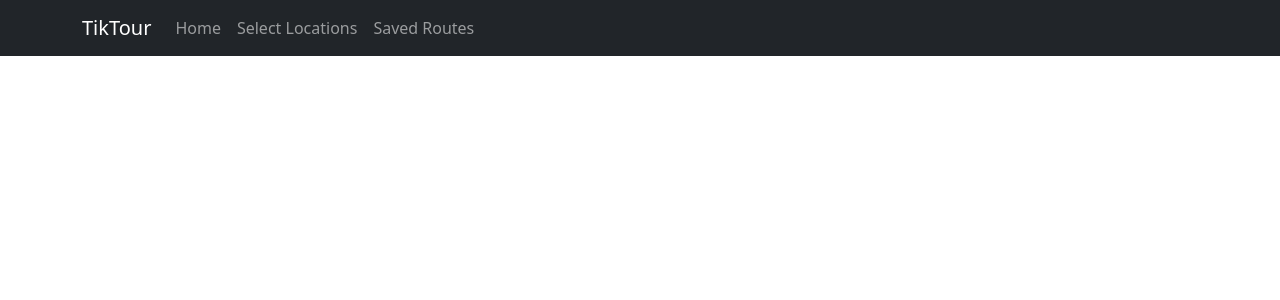
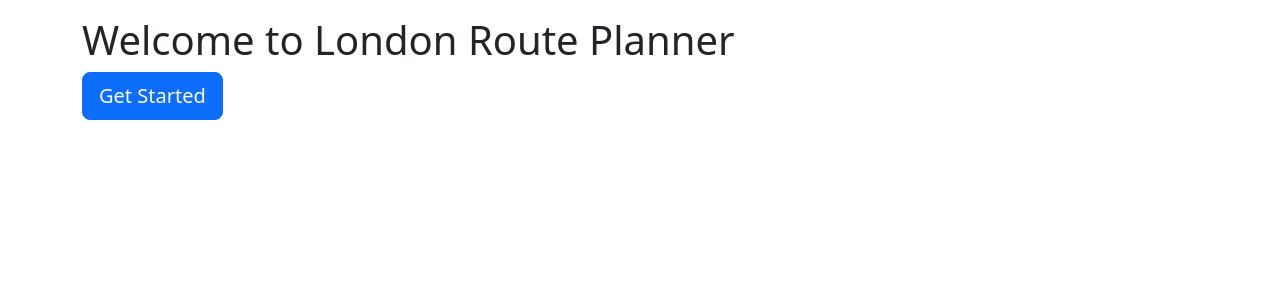
Before and after one commit to rajankdosanjh/travelapp, a Flask app: page / in a window 1280 px wide. Shown: the top 300 px of the page. Run offline with Flask 3, Linux system fonts and the light colour scheme; some libraries are stand-ins or nearby versions.

Commit message:
login page and start page, fixing saved routes functionality so each user can only see their saved routes

```diff
--- /dev/null
+++ b/app/data/users.csv
@@ -0,0 +1,6 @@
+name,username,password
+John Doe,john_doe,P@ssw0rd123!
+Jane Smith,jane_smith,SecureDev!987
+Peter Jones,peter_jones,TryMe#2025
+Mary Williams,mary_williams,mary_pass_4
+David Brown,david_brown,dave_secure_5
--- a/app/templates/base.html
+++ b/app/templates/base.html
@@ -13,9 +13,9 @@
 </head>
 
 <body>
+{% block navbar %}
 <nav class="navbar navbar-expand-sm bg-dark" data-bs-theme="dark">
     <div class="container">
-        <a class="navbar-brand" href="{{ url_for('home') }}">TikTour</a>
         <button class="navbar-toggler" type="button" data-bs-toggle="collapse" data-bs-target="#navbarSupportedContent"
                 aria-controls="navbarSupportedContent" aria-expanded="false" aria-label="Toggle navigation">
             <span class="navbar-toggler-icon"></span>
@@ -23,19 +23,28 @@
         <div class="collapse navbar-collapse" id="navbarSupportedContent">
             <ul class="navbar-nav me-auto mb-2 mb-lg-0">
                 <li class="nav-item">
-                    <a class="nav-link" aria-current="page" href="{{ url_for('home') }}">Home</a>
-                </li>
-                <li class="nav-item">
                     <a class="nav-link" aria-current="page" href="{{ url_for('locations') }}">Select Locations</a>
                 </li>
                 <li class="nav-item">
                     <a class="nav-link" aria-current="page" href="{{ url_for('saved_routes') }}">Saved Routes</a>
                 </li>
             </ul>
-            <ul class="navbar-nav mb-2 mb-lg-0"</ul>
+            <ul class="navbar-nav mb-2 mb-lg-0">
+                {% if current_user.is_anonymous %}
+                <li class="nav-item">
+                    <a class="nav-link" href="{{ url_for('login') }}">Login</a>
+                </li>
+                {% else %}
+                <li class="nav-item">
+                    <a class="nav-link" href="{{ url_for('logout') }}">Logout</a>
+                </li>
+                {% endif %}
+            </ul>
+            <ul class="navbar-nav mb-2 mb-lg-0"></ul>
         </div>
     </div>
 </nav>
+{% endblock %}
 
 <div class="container mt-3">
     {% with messages = get_flashed_messages(with_categories=true) %}
--- a/app/templates/home.html
+++ b/app/templates/home.html
@@ -1,9 +1,13 @@
 {% extends "base.html" %}
 {% import "bootstrap_wtf.html" as wtf %}
 
+{% block navbar %}{% endblock %}
 {% block content %}
 <head>
-  <title>TikTour - London Route Planner</title>
+  <title>London Route Planner</title>
 </head>
-
+<body>
+<h1>Welcome to London Route Planner</h1>
+<a href="{{ url_for('login') }}" class="btn btn-primary btn-lg">Get Started</a>
+</body>
 {% endblock %}
--- a/app/templates/locations.html
+++ b/app/templates/locations.html
@@ -18,7 +18,7 @@
     }
     .controls {
       padding: 15px;
-      background-color: #8e98a1;
+      background-color: #9ca0a3;
       border-radius: 8px;
       margin-bottom: 15px;
       display: flex;
@@ -34,7 +34,7 @@
         font-weight: bold;
     }
     #category-form input[type="submit"], #clearroute-btn {
-      background-color: #588559;
+      background-color: #1d77c8;
       color: white;
       border: none;
       padding: 10px 15px;
@@ -45,7 +45,7 @@
       background-color: #8e98a1;
     }
     .mode-btn.active {
-        background-color: #e35ce2; /* A darker shade for the active button */
+        background-color: #6ea7da; /* A darker shade for the active button */
     }
     #clearroute-btn:hover {
         background-color: #5a6268;
--- a/app/views.py
+++ b/app/views.py
@@ -1,13 +1,40 @@
-from flask import render_template, jsonify, request, session, redirect, url_for
+from flask import render_template, jsonify, request, session, redirect, url_for, flash
 from app import app, db
-from app.forms import RouteCategoryForm
-from app.models import Location, Review
+from app.forms import RouteCategoryForm, LoginForm
+from app.models import Location, Review, User, SavedRoute
 from app.nsga_core import get_optimized_routes, recalculate_route_geometry
+from flask_login import current_user, login_user, logout_user, login_required, fresh_login_required
+from urllib.parse import urlsplit
+import sqlalchemy as sa
+
 
 
 @app.route("/", methods=["GET", "POST"])
 def home():
     return render_template('home.html', title="Home")
+
+@app.route('/login', methods=['GET', 'POST'])
+def login():
+    if current_user.is_authenticated:
+        return redirect(url_for('locations'))
+    form = LoginForm()
+    if form.validate_on_submit():
+        user = db.session.scalar(
+            sa.select(User).where(User.username == form.username.data))
+        if user is None or not user.check_password(form.password.data):
+            flash('Invalid username or password', 'danger')
+            return redirect(url_for('login'))
+        login_user(user, remember=form.remember_me.data)
+        next_page = request.args.get('next')
+        if not next_page or urlsplit(next_page).netloc != '':
+            next_page = url_for('locations')
+        return redirect(next_page)
+    return render_template('login.html', title='Sign In', form=form)
+
+@app.route('/logout')
+def logout():
+    logout_user()
+    return redirect(url_for('home'))
 
 
 @app.route("/locations")
@@ -67,27 +94,35 @@ def save_route():
     if not route_to_save:
         return jsonify({"error": "No route data provided."}), 400
 
-    if 'saved_routes' not in session:
-        session['saved_routes'] = []
+    new_route = SavedRoute(
+        distance=route_to_save.get('distance', 0),
+        satisfaction=route_to_save.get('satisfaction', 0),
+        user=current_user
+    )
 
-    saved_routes = session['saved_routes']
+    # Find and associate the locations for this route
+    location_ids = [loc['id'] for loc in route_to_save.get('locations', [])]
+    locations = db.session.scalars(sa.select(Location).where(Location.id.in_(location_ids))).all()
+    new_route.locations.extend(locations)
 
-    # To prevent duplicates, check if a route with the same ID is already saved
-    if not any(r.get('id') == route_to_save.get('id') for r in saved_routes):
-        # To keep the session small, save a version without the geometry
-        route_copy = route_to_save.copy()
-        route_copy.pop('geometry', None)
-        saved_routes.append(route_copy)
-        session['saved_routes'] = saved_routes
+    db.session.add(new_route)
+    db.session.commit()
 
     return jsonify({"success": True, "message": "Route saved successfully."})
 
 
 @app.route('/saved_routes')
 def saved_routes():
-    routes = session.get('saved_routes', [])
-    return render_template('saved_routes.html', title="Saved Routes", routes=routes)
+    user_routes = db.session.scalars(
+        sa.select(SavedRoute).where(SavedRoute.user == current_user).order_by(SavedRoute.id.desc())
+    ).all()
+    return render_template('saved_routes.html', title="Saved Routes", routes=user_routes)
 
+@app.route('/delete_route/<int:route_id>', methods=['POST'])
+def delete_route(route_id):
+    route_to_delete = db.session.scalar(
+        sa.select(SavedRoute).where(SavedRoute.id == route_id, SavedRoute.user == current_user)
+    )
 
 @app.route('/api/recalculate_route', methods=['POST'])  # Recalculates routes when mode of transport changes
 def recalculate_route_endpoint():
@@ -109,13 +144,7 @@ def recalculate_route_endpoint():
         print(f"Error during route recalculation: {e}")
         return jsonify({"error": "An error occurred during route recalculation."}), 500
 
-@app.route('/delete_route/<int:route_id>', methods=['POST'])
-def delete_route(route_id):
-    if 'saved_routes' in session:
-        saved_routes = session['saved_routes']
-        saved_routes = [route for route in saved_routes if route.get('id') != route_id]
-        session['saved_routes'] = saved_routes
-    return redirect(url_for('saved_routes'))
+
 
 @app.errorhandler(403)
 def error_403(error):
--- a/config.py
+++ b/config.py
@@ -6,10 +6,7 @@ basedir = os.path.abspath(os.path.dirname(__file__))
 class Config:
     SECRET_KEY = os.environ.get('SECRET_KEY') or b'WR#&f&+%78er0we=%799eww+#7^90-;s'
 
-    # Path to the new locations CSV file
-    LOCATIONS_CSV_PATH = os.path.join(basedir, 'app', 'data', 'locations.csv')
-
     # Keep the original instance folder for the database
-    SQLALCHEMY_DATABASE_URI = 'sqlite:///data.sqlite'
+    SQLALCHEMY_DATABASE_URI = 'sqlite:///' + os.path.join(basedir, 'app', 'data', 'data.sqlite')
     SQLALCHEMY_TRACK_MODIFICATIONS = False
     SQLALCHEMY_ECHO = False  # Set to False for cleaner terminal output
```
Also changed, not shown: app/__init__.py (+8 -0 lines), app/location_utils.py (+18 -5 lines), app/models.py (+41 -1 lines), app/templates/login.html (added, +12 -0 lines), instance/data.sqlite (deleted).
